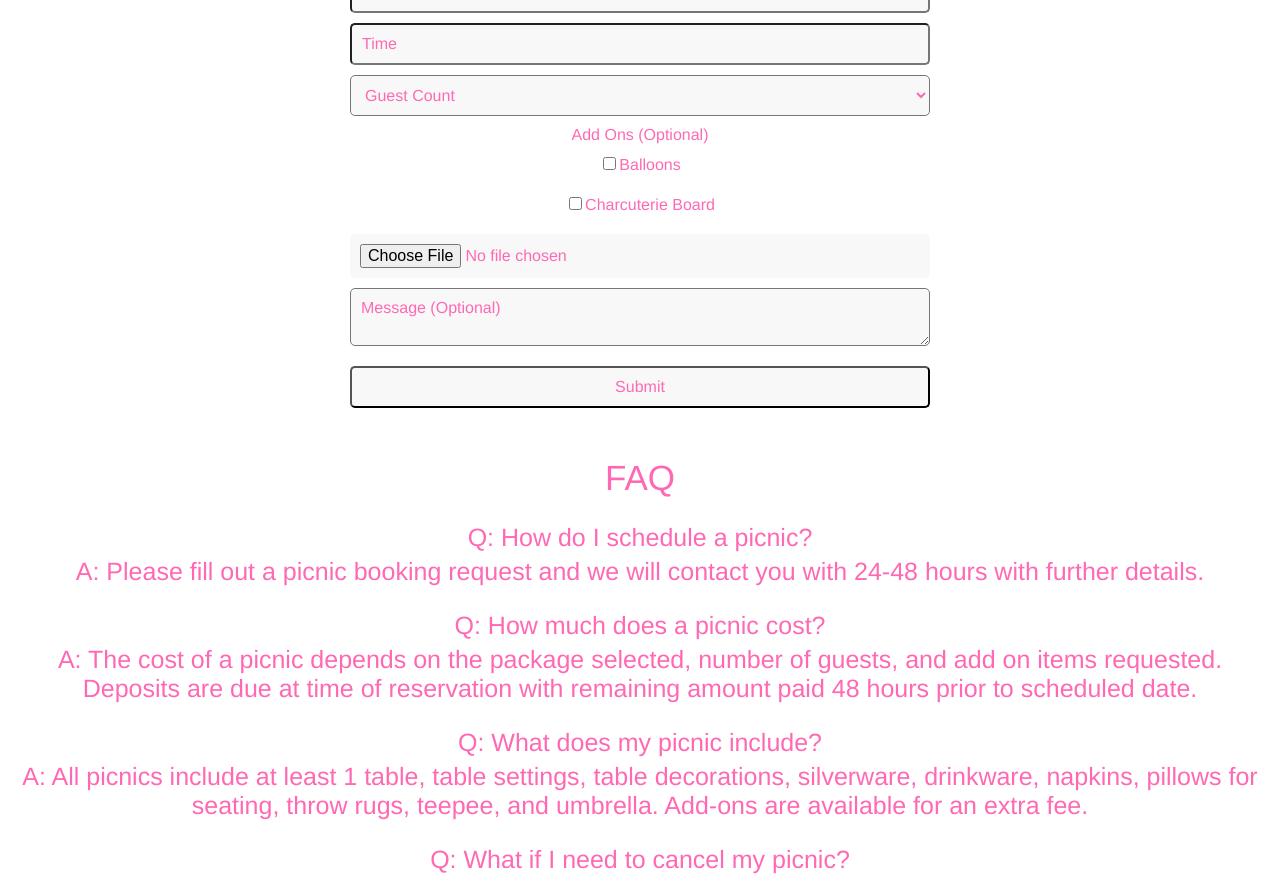
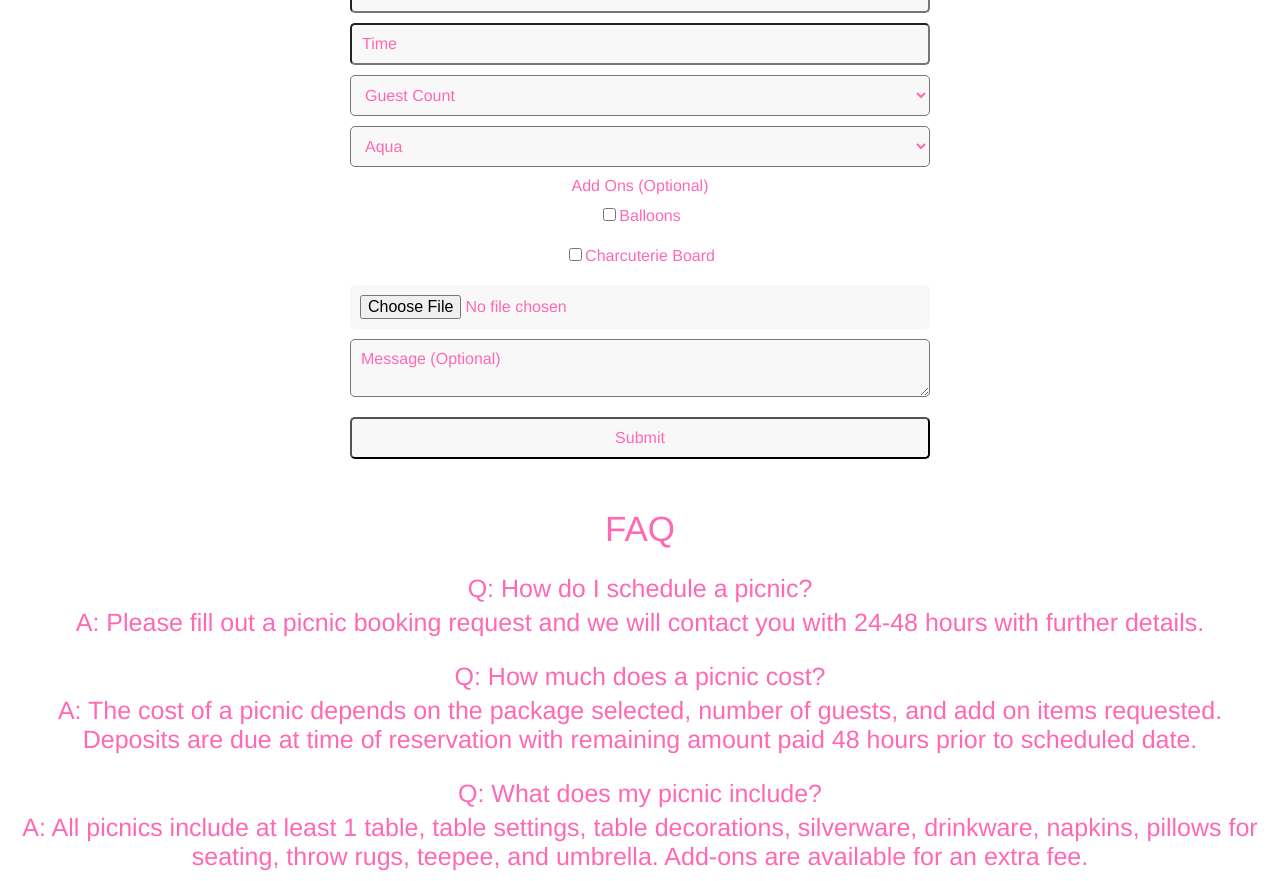
Before and after one commit to decorativelily/decorativelily, a React (Create React App) app: page / in a window 1280 px wide. Shown: the part 4241-5122 px from the top of the page. Built offline with nearby package versions, Linux system fonts and the light colour scheme.

Commit message:
publish to github

```diff
--- a/public/index.html
+++ b/public/index.html
@@ -59,6 +59,16 @@
       <select name="guestCount" value="8">8</select>
       <select name="guestCount" value="10">10</select>
       <select name="guestCount" value="12">12</select>
+      <select name="theme"></select>
+      <input name="theme" value=""></input>
+      <select name="theme" value="aqua">Aqua</select>
+      <select name="theme" value="boho">Boho</select>
+      <select name="theme" value="goldenYellow">Golden Yellow</select>
+      <select name="theme" value="hotPink">Hot Pink</select>
+      <select name="theme" value="peach">Peach</select>
+      <select name="theme" value="mauve">Mauve</select>
+      <select name="theme" value="red">Red</select>
+      <select name="theme" value="sage">Sage</select>
       <input type="checkbox" name="addOns" value="balloon" />
       <input type="checkbox" name="addOns" value="charcuterieBoard" />
       <select name="file"></select>
@@ -74,9 +84,6 @@
     <form name="newsletter" netlify netlify-honeypot="bot-field" action="/" hidden>
       <input type="text" name="email" />
     </form>
-    <form name="support" netlify netlify-honeypot="bot-field" action="/" hidden>
-      <input type="text" name="support" />
-    </form>
     <noscript>You need to enable JavaScript to run this app.</noscript>
     <div id="root"></div>
     <!--
--- a/public/success.html
+++ b/public/success.html
@@ -8,8 +8,8 @@
     </head>
     <body>
         <div class="container" style="text-align:center">
-            <h1 style="text-align:center" style="color:#ff69b4">Success</h1>
-              <p style="text-align:center" style="color:#ff69b4">
+            <h1 style="text-align:center; color:#ff69b4">Success</h1>
+              <p style="text-align:center; color:#ff69b4">
                 Thank you for your interest in booking a picnic by Decorativelily. One of our team members will be in contact with you ASAP.
                 <a href="/" style="color:#ff69b4">Back To Home</a>
         </div>
--- a/src/screens/BookingScreen.js
+++ b/src/screens/BookingScreen.js
@@ -43,6 +43,19 @@ function BookingScreen() {
                        <option name="guestCount" value="12" style={{color: "#ff69b4"}}>12</option>
                    </select>
             </div>
+            <div className="dropdown" style={{textAlign: "center"}}>
+                   <select name="theme" style={{color: "#ff69b4"}}>
+                       <option name="" value="" disabled="disabled">Theme</option>
+                       <option name="theme" value="aqua" style={{color: "#ff69b4"}}>Aqua</option>
+                       <option name="theme" value="boho" style={{color: "#ff69b4"}}>Boho</option>
+                       <option name="theme" value="goldenYellow" style={{color: "#ff69b4"}}>Golden Yellow</option>
+                       <option name="theme" value="hotPink" style={{color: "#ff69b4"}}>Hot Pink</option>
+                       <option name="theme" value="peach" style={{color: "#ff69b4"}}>Peach</option>
+                       <option name="theme" value="mauve" style={{color: "#ff69b4"}}>Mauve</option>
+                       <option name="theme" value="red" style={{color: "#ff69b4"}}>Red</option>
+                       <option name="theme" value="sage" style={{color: "#ff69b4"}}>Sage</option>
+                   </select>
+            </div>
             <div>
                 <label style={{color: "#ff69b4", fontSize: 15}}>
                     <input type="checkbox" name="addOns" value="balloon"/>Balloons
--- a/src/screens/ChatScreen.js
+++ b/src/screens/ChatScreen.js
@@ -99,7 +99,7 @@ function ChatRoom() {
 
     </main>
 
-    <form onSubmit={sendMessage} style={{textAlign: "center"}} className="form" name="support" method="POST" data-netlify="true">
+    <form onSubmit={sendMessage} style={{textAlign: "center"}}>
 
       <input value={formValue} onChange={(e) => setFormValue(e.target.value)} placeholder="Enter Message" style={{color: "#ff69b4", textAlign: "center"}}/>
 
--- a/src/screens/HomeScreen.js
+++ b/src/screens/HomeScreen.js
@@ -91,6 +91,19 @@ function HomeScreen() {
                        <option name="guestCount" value="8" style={{color: "#ff69b4"}}>8</option>
                        <option name="guestCount" value="10" style={{color: "#ff69b4"}}>10</option>
                        <option name="guestCount" value="12" style={{color: "#ff69b4"}}>12</option>
+                   </select>
+            </div>
+            <div className="dropdown" style={{textAlign: "center"}}>
+                   <select name="theme" style={{color: "#ff69b4"}}>
+                       <option name="" value="" disabled="disabled">Theme</option>
+                       <option name="theme" value="aqua" style={{color: "#ff69b4"}}>Aqua</option>
+                       <option name="theme" value="boho" style={{color: "#ff69b4"}}>Boho</option>
+                       <option name="theme" value="goldenYellow" style={{color: "#ff69b4"}}>Golden Yellow</option>
+                       <option name="theme" value="hotPink" style={{color: "#ff69b4"}}>Hot Pink</option>
+                       <option name="theme" value="peach" style={{color: "#ff69b4"}}>Peach</option>
+                       <option name="theme" value="mauve" style={{color: "#ff69b4"}}>Mauve</option>
+                       <option name="theme" value="red" style={{color: "#ff69b4"}}>Red</option>
+                       <option name="theme" value="sage" style={{color: "#ff69b4"}}>Sage</option>
                    </select>
             </div>
             <div style={{textAlign: "center", color: "#ff69b4"}}> Add Ons (Optional)
```
